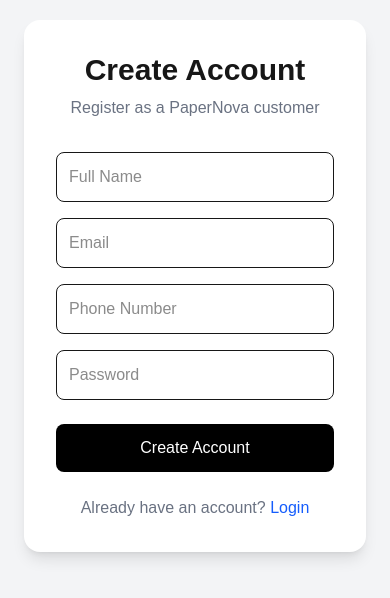
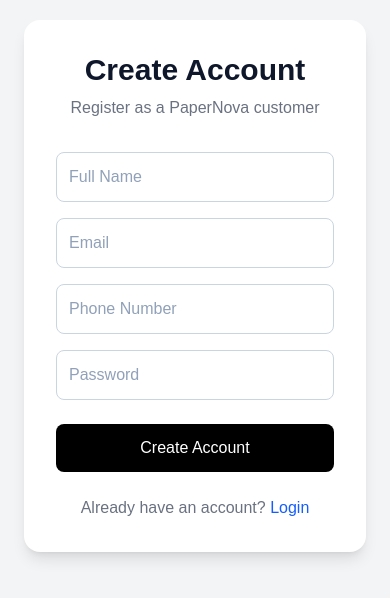
Before and after one commit to OmveerSingh01/papernova-industries, a Next.js app: page /register in a window 390 px wide. Shown: the part 136-734 px from the top of the page. Built offline with nearby package versions, Linux system fonts and the light colour scheme.

Commit message:
Improve mobile text visibility

```diff
--- a/app/cart/page.tsx
+++ b/app/cart/page.tsx
@@ -27,8 +27,7 @@
   }, []);
 
   function loadCart() {
-    const storedCart =
-      localStorage.getItem("cart");
+    const storedCart = localStorage.getItem("cart");
 
     if (!storedCart) {
       setCart([]);
@@ -37,9 +36,7 @@
     }
 
     try {
-      const parsedCart = JSON.parse(
-        storedCart
-      );
+      const parsedCart = JSON.parse(storedCart);
 
       setCart(
         Array.isArray(parsedCart)
@@ -116,7 +113,6 @@
 
   function clearCart() {
     setCart([]);
-
     localStorage.removeItem("cart");
   }
 
@@ -257,15 +253,19 @@
                     <div className="w-28 h-28 flex-shrink-0 rounded-xl overflow-hidden bg-slate-100">
 
                       {item.imageUrl ? (
+
                         <img
                           src={item.imageUrl}
                           alt={item.name}
                           className="w-full h-full object-cover"
                         />
+
                       ) : (
+
                         <div className="w-full h-full flex items-center justify-center text-gray-400">
                           No Image
                         </div>
+
                       )}
 
                     </div>
@@ -316,22 +316,28 @@
 
                         <div className="flex items-center border border-slate-300 rounded-xl overflow-hidden">
 
+                          {/* Minus */}
+
                           <button
                             onClick={() =>
                               decreaseQuantity(
                                 item.productId
                               )
                             }
-                            className="p-2.5 hover:bg-slate-100"
+                            className="p-2.5 text-slate-900 hover:bg-slate-100"
                           >
                             <Minus
                               size={17}
                             />
                           </button>
 
-                          <span className="px-5 font-semibold">
+                          {/* Quantity */}
+
+                          <span className="px-5 font-semibold text-slate-900">
                             {item.quantity}
                           </span>
+
+                          {/* Plus */}
 
                           <button
                             onClick={() =>
@@ -339,7 +345,7 @@
                                 item.productId
                               )
                             }
-                            className="p-2.5 hover:bg-slate-100"
+                            className="p-2.5 text-slate-900 hover:bg-slate-100"
                           >
                             <Plus
                               size={17}
@@ -347,6 +353,8 @@
                           </button>
 
                         </div>
+
+                        {/* Item Total */}
 
                         <p className="text-xl font-bold text-slate-900">
                           ₹
@@ -425,15 +433,17 @@
 
                 </div>
 
+                {/* Total */}
+
                 <div className="border-t border-slate-200 mt-6 pt-6">
 
                   <div className="flex justify-between items-center">
 
-                    <span className="text-lg font-semibold">
+                    <span className="text-lg font-semibold text-slate-900">
                       Total
                     </span>
 
-                    <span className="text-2xl font-bold">
+                    <span className="text-2xl font-bold text-slate-900">
                       ₹
                       {subtotal.toLocaleString(
                         "en-IN"
--- a/app/checkout/page.tsx
+++ b/app/checkout/page.tsx
@@ -834,19 +834,16 @@
 
                <div className="border-t border-slate-200 pt-4 flex justify-between">
 
-                  <span className="text-lg font-semibold">
+  <span className="text-lg font-semibold text-slate-900">
     Total
   </span>
 
-                  <span className="text-2xl font-bold">
+  <span className="text-2xl font-bold text-slate-900">
     ₹
-                    {total.toLocaleString(
-                      "en-IN"
-                    )}
+    {total.toLocaleString("en-IN")}
   </span>
 
 </div>
-
               </div>
 
               {/* Place Order */}
--- a/app/login/page.tsx
+++ b/app/login/page.tsx
@@ -128,7 +128,7 @@
 
         {/* Email */}
 
-        <label className="block text-sm font-medium mb-2">
+        <label className="block text-sm font-medium mb-2 text-slate-700">
           Email
         </label>
 
@@ -139,13 +139,13 @@
           onChange={(e) =>
             setEmail(e.target.value)
           }
-          className="w-full border p-3 rounded-xl mb-5 outline-none focus:ring-2 focus:ring-green-500"
+          className="w-full rounded-xl border border-slate-300 bg-white p-3 text-slate-900 placeholder:text-slate-400 mb-5 outline-none focus:border-green-600 focus:ring-2 focus:ring-green-500"
           required
         />
 
         {/* Password */}
 
-        <label className="block text-sm font-medium mb-2">
+        <label className="block text-sm font-medium mb-2 text-slate-700">
           Password
         </label>
 
@@ -156,7 +156,7 @@
           onChange={(e) =>
             setPassword(e.target.value)
           }
-          className="w-full border p-3 rounded-xl mb-6 outline-none focus:ring-2 focus:ring-green-500"
+         className="w-full rounded-xl border border-slate-300 bg-white p-3 text-slate-900 placeholder:text-slate-400 mb-6 outline-none focus:border-green-600 focus:ring-2 focus:ring-green-500"
           required
         />
 
--- a/app/register/page.tsx
+++ b/app/register/page.tsx
@@ -67,7 +67,7 @@
         className="bg-white w-full max-w-md rounded-2xl shadow-lg p-8"
       >
 
-        <h1 className="text-3xl font-bold text-center mb-2">
+        <h1 className="text-3xl font-bold text-center mb-2 text-slate-900">
           Create Account
         </h1>
 
@@ -88,7 +88,7 @@
         )}
 
         <input
-          className="w-full border p-3 rounded-lg mb-4"
+          className="w-full rounded-lg border border-slate-300 bg-white p-3 text-slate-900 placeholder:text-slate-400 mb-4"
           type="text"
           placeholder="Full Name"
           value={name}
@@ -99,7 +99,7 @@
         />
 
         <input
-          className="w-full border p-3 rounded-lg mb-4"
+          className="w-full rounded-lg border border-slate-300 bg-white p-3 text-slate-900 placeholder:text-slate-400 mb-4"
           type="email"
           placeholder="Email"
           value={email}
@@ -110,7 +110,7 @@
         />
 
         <input
-          className="w-full border p-3 rounded-lg mb-4"
+          className="w-full rounded-lg border border-slate-300 bg-white p-3 text-slate-900 placeholder:text-slate-400 mb-4"
           type="tel"
           placeholder="Phone Number"
           value={phone}
@@ -120,7 +120,7 @@
         />
 
         <input
-          className="w-full border p-3 rounded-lg mb-6"
+          className="w-full rounded-lg border border-slate-300 bg-white p-3 text-slate-900 placeholder:text-slate-400 mb-6"
           type="password"
           placeholder="Password"
           value={password}
```
Lines whose indentation alone changed are shown as unchanged.
